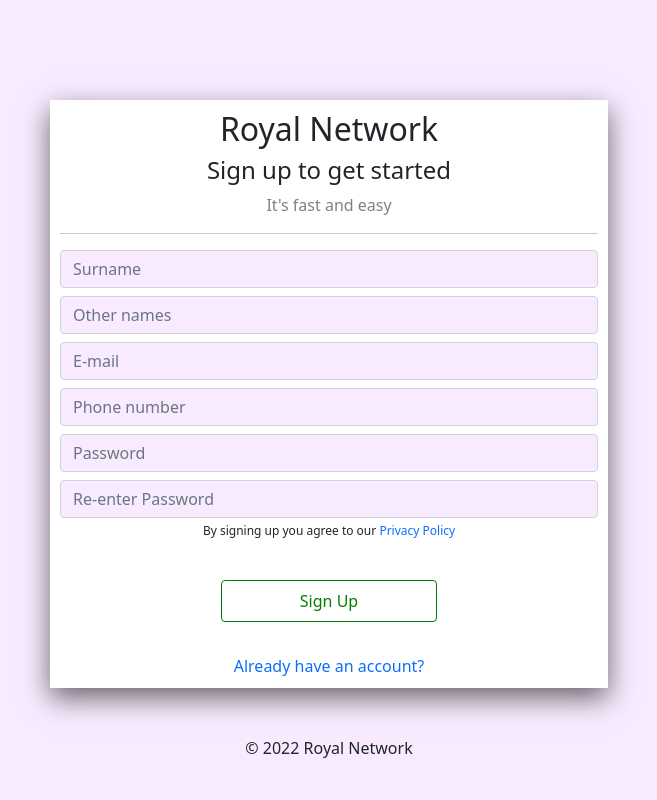
After one commit to KhalebOBrien/royalnet, a PHP site: page /register in a window 1280 px wide. The commit adds this page. Shown: the whole page, without its empty margins (311-968 px from the left). Run offline with PHP 8.4, Linux system fonts and the light colour scheme.

Commit message:
file linking and extension renaming

```diff
--- a/index.html
+++ b/index.php
@@ -25,10 +25,10 @@
               </a>
               <ul class="nav justify-content-end">
                   <li class="nav-item">
-                    <a class="nav-link" href="sign-up.html">Sign Up</a>
+                    <a class="nav-link" href="register">Sign Up</a>
                   </li>
                   <li class="nav-item">
-                    <a class="nav-link" href="sign-in.html">Sign In</a>
+                    <a class="nav-link" href="login">Sign In</a>
                   </li>
               </ul>
             </div>
@@ -38,7 +38,7 @@
                 <div class="hero-text">
                     <h1>Earn from performing online task</h1>
                     <p>And I'm a Photographer</p>
-                    <a href="sign-up.html"><button type="button" class="btn get-started">Get started</button></a>
+                    <a href="register"><button type="button" class="btn get-started">Get started</button></a>
                 </div>
             </div>
 
--- /dev/null
+++ b/register.php
@@ -0,0 +1,45 @@
+<!DOCTYPE html>
+<html lang="en">
+<head>
+    <meta charset="UTF-8">
+    <meta http-equiv="X-UA-Compatible" content="IE=edge">
+    <meta name="viewport" content="width=device-width, initial-scale=1.0">
+    <link href="https://cdn.jsdelivr.net/npm/bootstrap@5.0.2/dist/css/bootstrap.min.css" rel="stylesheet" integrity="sha384-EVSTQN3/azprG1Anm3QDgpJLIm9Nao0Yz1ztcQTwFspd3yD65VohhpuuCOmLASjC" crossorigin="anonymous">
+    <link rel="stylesheet" href="https://cdn.jsdelivr.net/npm/bootstrap-icons@1.8.1/font/bootstrap-icons.css">
+    <link rel="icon" href="/images/logo.png">
+    <link rel="stylesheet" href="css/style.css">
+    <title>Sign Up - Royal Network</title>
+</head>
+<body class="sign-body">
+
+    <div class="container">
+        <div class="text-center form-wrap col-sm-12 col-md-10 col-lg-6">
+            <h2>Royal Network</h2>
+            <h4>Sign up to get started</h4>
+            <p style="color: gray;">It's fast and easy</p>
+            <hr>
+            <form action="" method="post" name="register-form">
+                <input type="hidden" name="csrfToken" value="">
+                <input type="text" name="txtSurname" class="form-control mt-2 form-input" id="exampleFormControlInput1" placeholder="Surname">
+                <input type="text" name="txtOtherNames" class="form-control mt-2 form-input" id="exampleFormControlInput1" placeholder="Other names">
+                <input type="email" name="txtEmail" class="form-control mt-2 form-input" id="exampleFormControlInput1" placeholder="E-mail">
+                <input type="number" name="txtPhone" class="form-control mt-2 form-input" id="exampleFormControlInput1" placeholder="Phone number">
+                <input type="password" name="txtPassword" class="form-control mt-2 form-input" id="exampleFormControlInput1" placeholder="Password">
+                <input type="password" name="txtConfirmPassword" class="form-control mt-2 form-input" id="exampleFormControlInput1" placeholder="Re-enter Password">
+
+                <p class="mt-1" style="font-size: 12px;">By signing up you agree to our <a href="privacy-policy"> Privacy Policy</a></p>
+
+                <button class="submit-form mt-4 mb-2">Sign Up</button>
+            </form> <br>
+            <a href="login">Already have an account?</a>
+        </div>
+
+        <footer>
+            <div class="text-center mt-5" id="cpright">© <span id="copyrightYear"><?= Date('Y') ?></span> Royal Network </div>
+        </footer>
+
+    </div>
+
+    <script src="https://cdn.jsdelivr.net/npm/bootstrap@5.1.3/dist/js/bootstrap.bundle.min.js" integrity="sha384-ka7Sk0Gln4gmtz2MlQnikT1wXgYsOg+OMhuP+IlRH9sENBO0LRn5q+8nbTov4+1p" crossorigin="anonymous"></script>
+</body>
+</html>
```
Also changed, not shown: forgot-password.php (renamed from reset-password.html, +11 -7 lines), login.php (renamed from forgotten-password.html, +7 -7 lines), privacy-policy.php (added, +12 -0 lines), reset-password.php (renamed from sign-in.html, +10 -9 lines), sign-up.html (deleted, +0 -43 lines), password-reset-link-sent.php (renamed from password-reset-link-sent.html).
